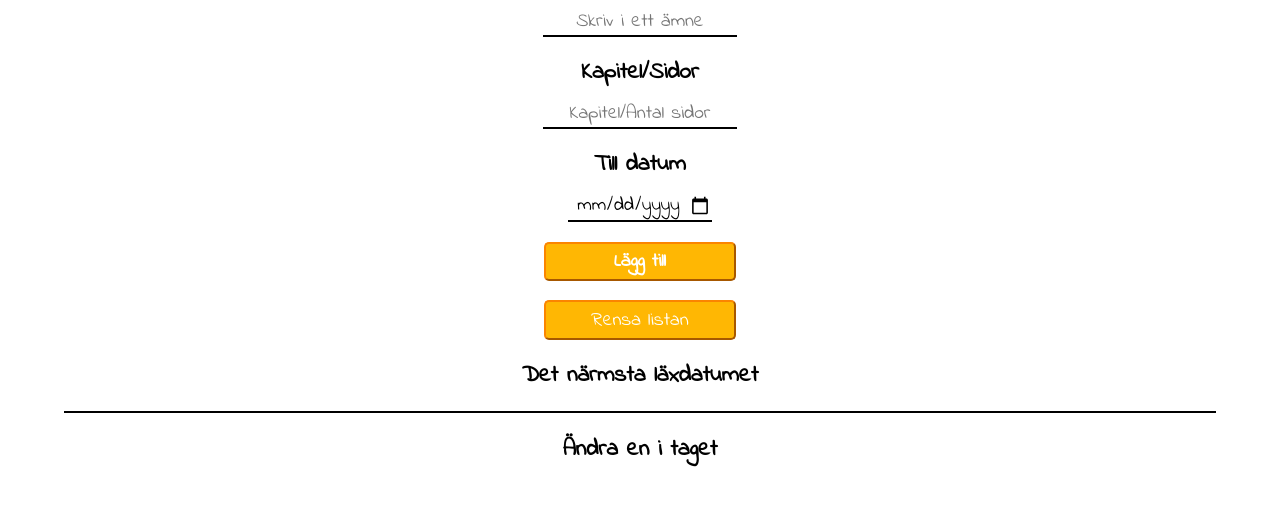
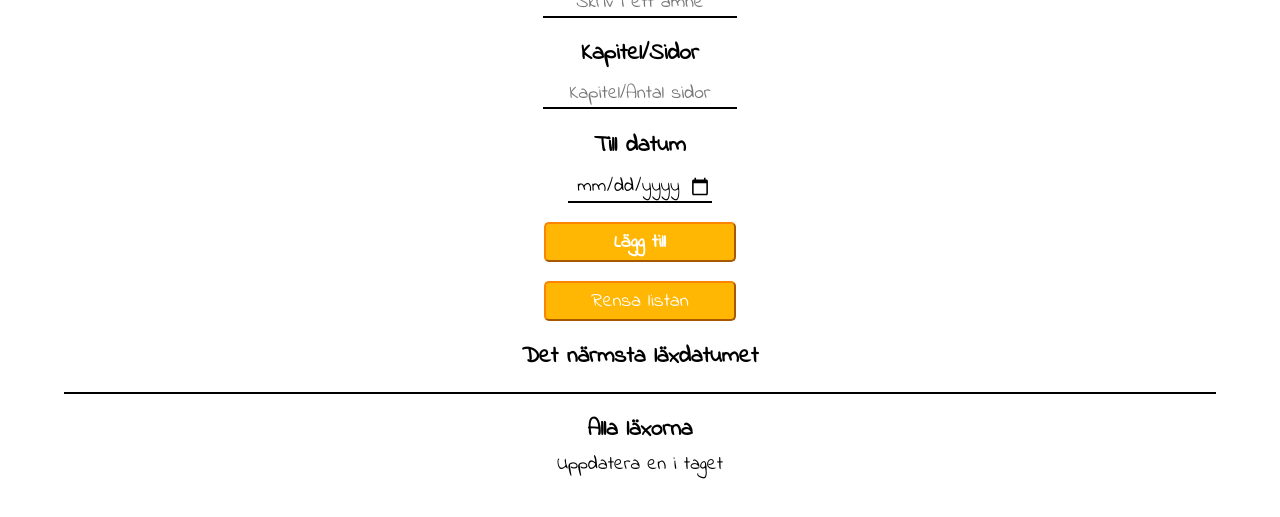
Before and after one commit to Nicklas-Holmqvist/dantes-todo, a website: page public/index.html in a window 1280 px wide. Shown: the part 173-690 px from the top of the page. Drawn offline with Linux system fonts and the light colour scheme; no server answers.

Commit message:
Added some more styling details

```diff
--- a/public/index.html
+++ b/public/index.html
@@ -7,7 +7,8 @@
 
     <!-- Styling -->
     <link rel="stylesheet" href="style.css">
-    <link rel="stylesheet" href="style-small.css">
+    <link rel="stylesheet" href="mobile.css">
+    <link rel="stylesheet" href="tablet.css">
 
     <!-- Google Font -->
     <link rel="preconnect" href="https://fonts.gstatic.com">
@@ -40,7 +41,8 @@
             <!-- Javascript kommer matas in här -->
         </div>
         <div class="lineBreak"></div>
-        <h3>Ändra en i taget</h3>
+        <h3>Alla läxorna</h3>
+        <p class="all-p">Uppdatera en i taget</p>
         <div class="homework-list-section fullWidth" id="dataList">
             <!-- Här kommer data matas ut i javascript -->
         </div>
--- a/public/style.css
+++ b/public/style.css
@@ -10,6 +10,10 @@ html {
     height: 100%;
     background: linear-gradient(0deg, rgba(255,255,255, 0.8), rgba(255,255,255, 0.8)) ,url(./assets/school-doodles-seamless-icons-background-free-vector-4116.jpg);
     background-attachment: fixed;
+}
+
+body {
+    padding-bottom: 1rem;
 }
 
 .flex {
@@ -46,7 +50,7 @@ html {
 }
 
 .listStyling > input {
-    width: 6rem;
+    width: 8rem;
 }
 
 h1 {
@@ -61,6 +65,10 @@ h3 {
 
 p {
     padding: 0.2rem 0.2rem
+}
+
+.all-p {
+    font-size: 1rem;
 }
 
 input:focus, input:active {
--- /dev/null
+++ b/public/tablet.css
@@ -0,0 +1,12 @@
+@media (max-width: 80em) {
+
+    body {
+        padding-bottom: 0
+    }
+
+    .main-section {
+        margin-top: 0;
+        border-radius: 0;
+    }
+
+}
```
Also changed, not shown: public/mobile.css (renamed from public/style-small.css).
